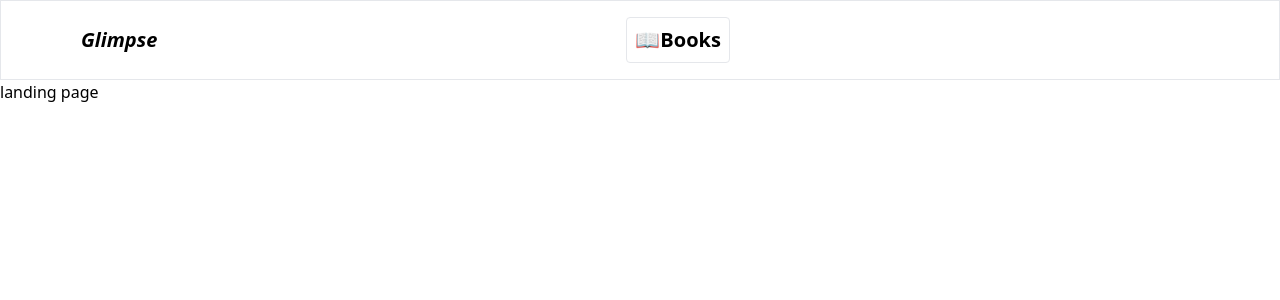
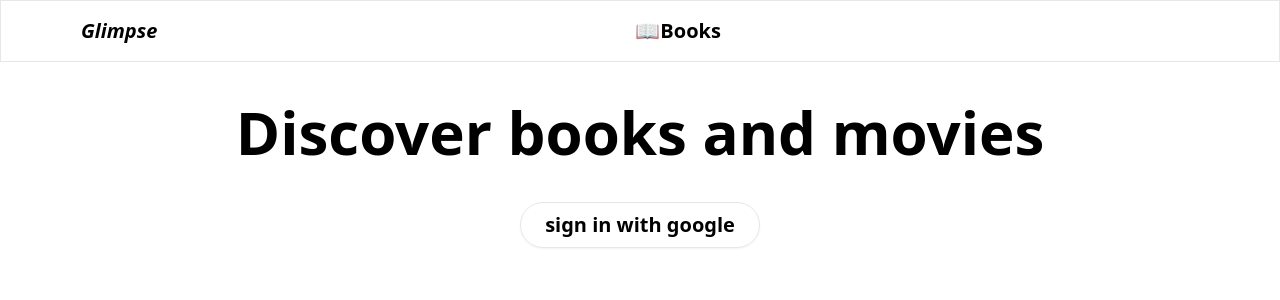
Before and after one commit to rutikwankhade/glimpse, a Next.js app: page / in a window 1280 px wide. Shown: the top 300 px of the page. Built offline with nearby package versions, Linux system fonts and the light colour scheme.

Commit message:
:clown_face: add mock hero section

```diff
--- a/components/Header.js
+++ b/components/Header.js
@@ -11,7 +11,7 @@ const Header = () => {
 
             <div className="mx-auto">
                 <Link href="/bookclub" >
-                    <a className="text-xl border flex p-2 rounded align-baseline font-semibold font-sans">
+                    <a className="text-xl flex rounded align-baseline font-semibold font-sans">
                         <span>📖</span><span >Books</span>
                     </a>
                 </Link>
--- a/pages/index.js
+++ b/pages/index.js
@@ -1,9 +1,14 @@
 const Home = () => {
   return (
-    <div>
-      landing page
+    <div className="w-full">
+
+      <div className="m-10 flex flex-col items-center">
+        <h1 className=" text-center text-6xl font-bold">Discover books and movies</h1>
+        <button className="m-10 border rounded-full font-semibold shadow-sm text-xl p-2 px-6">sign in with google</button>
+      </div>
+
     </div>
-   );
+  );
 }
 
 export default Home;
```
